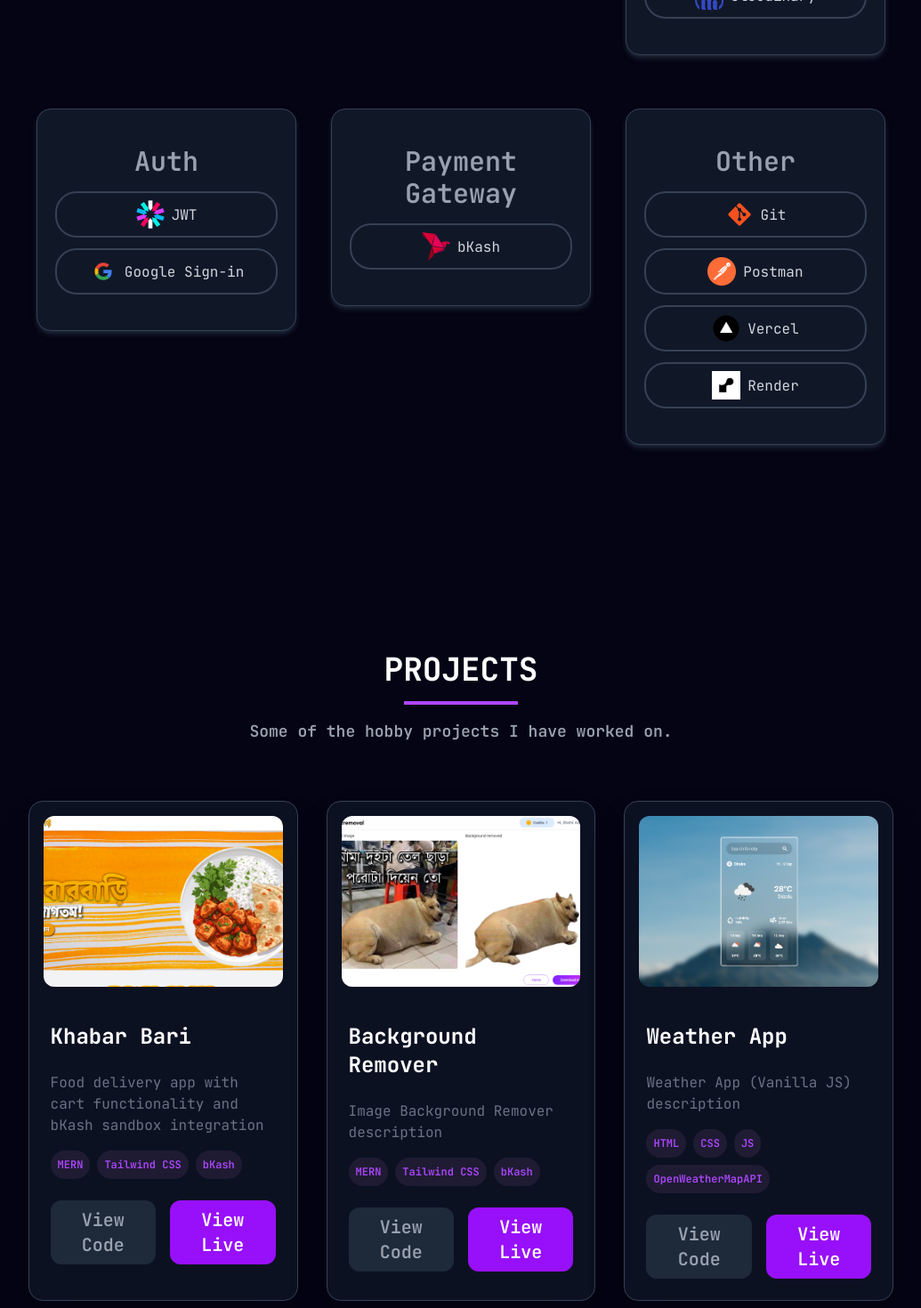
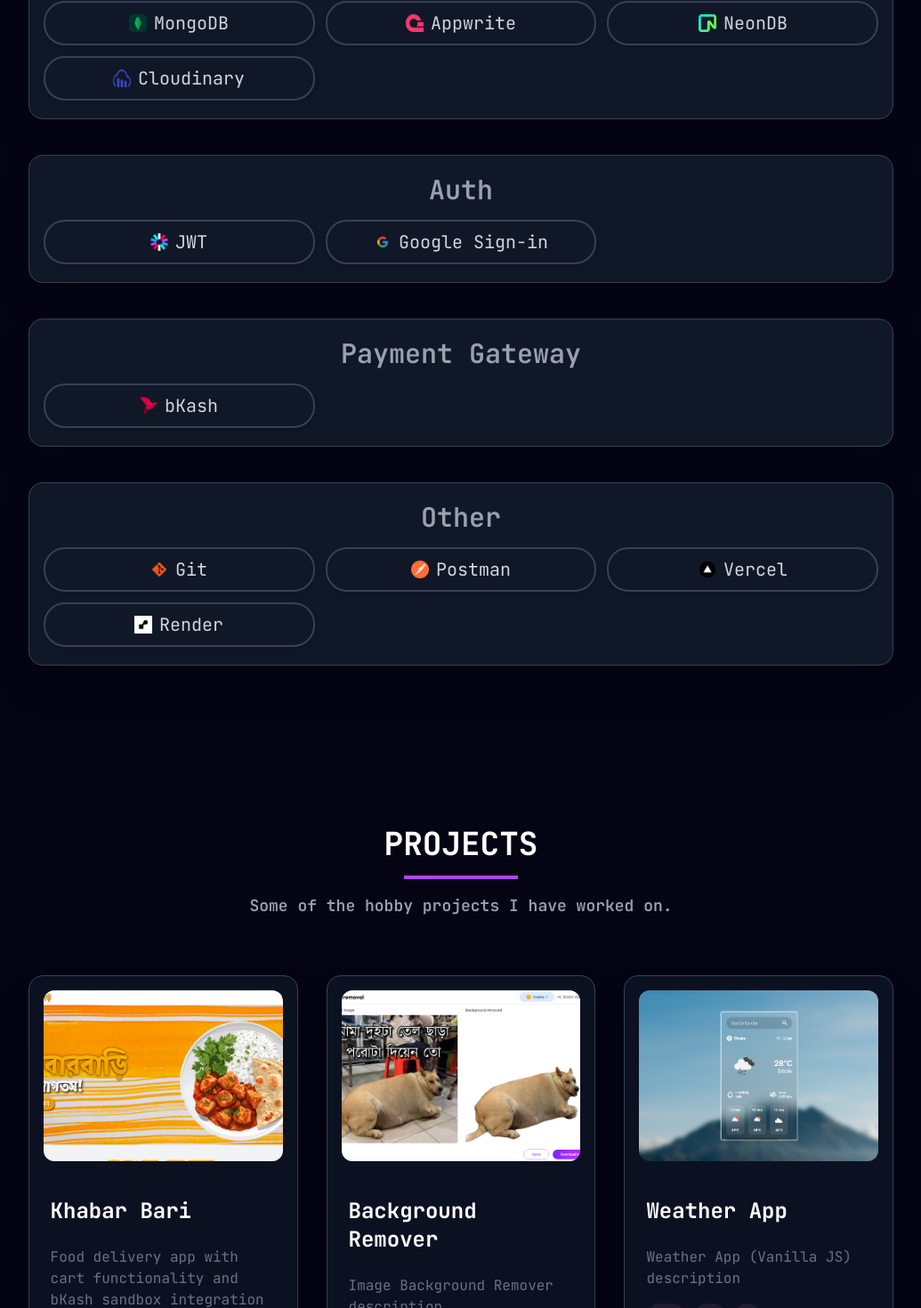
Before and after one commit to shahirsizan/portfolio-new, a React (Vite) app: page / in a window 1280 px wide. Shown: the part 1980-3450 px from the top of the page at 89% size, without its empty margins (122-1157 px from the left). Built offline with nearby package versions, Linux system fonts and the light colour scheme.

Commit message:
styles changed

```diff
--- a/src/components/Experience.jsx
+++ b/src/components/Experience.jsx
@@ -5,7 +5,7 @@
 	return (
 		<section
 			id="experience"
-			className="md:pt-24 py-8 lg:pb-24 px-[5vw] md:px-[8vw] lg:px-[12vw]"
+			className="md:pt-24 py-8 lg:pb-24 px-[5vw] md:px-[8vw] lg:px-[12vw] "
 		>
 			{/* TITLE */}
 			<div className="text-center mb-16">
@@ -18,14 +18,14 @@
 			{/* Container */}
 			<div
 				id="container"
-				className="grid grid-cols-1 xl:grid-cols-[1fr_3fr_1fr] gap-3"
+				className="grid grid-cols-1 xl:grid-cols-[1fr_4fr_1fr] gap-3"
 			>
 				{experiences.map((experience, idx) => (
 					// Content box
 					<div
 						key={idx}
 						id="content box"
-						className={`w-full xl:col-start-2 p-2 lg:p-4 rounded-2xl shadow-2xl border border-gray-700 bg-gray-900 backdrop-blur-md`}
+						className={`w-full xl:col-start-2 p-2 lg:p-4 rounded-2xl border border-gray-700 bg-gray-900 backdrop-blur-md shadow-2xl hover:shadow-purple-500/30`}
 					>
 						{/* Company Logo, name, role & date */}
 						<div className="flex items-center space-x-5">
--- a/src/components/Projects.jsx
+++ b/src/components/Projects.jsx
@@ -35,7 +35,7 @@
 					<div
 						key={project.id}
 						onClick={() => handleOpenModal(project)}
-						className="border border-gray-700 bg-gray-900/70 rounded-2xl shadow-2xl cursor-pointer hover:shadow-purple-500/30"
+						className="border border-gray-700 bg-gray-900/70 rounded-2xl shadow-2xl hover:shadow-purple-500/30"
 					>
 						{/* IMAGE */}
 						<div className="p-4 rounded-xl">
@@ -71,9 +71,9 @@
 									href={project.githubLink}
 									target="_blank"
 									rel="noopener noreferrer"
-									className="w-1/2 bg-gray-800 hover:bg-purple-800 text-gray-400 lg:px-6 lg:py-2 px-2 py-1 rounded-xl lg:text-xl text-sm font-semibold text-center"
+									className="w-1/2 bg-purple-600 hover:bg-purple-800 text-white lg:px-6 lg:py-2 px-2 py-1 rounded-xl lg:text-xl text-sm font-semibold text-center"
 								>
-									View Code
+									Github
 								</a>
 
 								<a
@@ -82,7 +82,7 @@
 									rel="noopener noreferrer"
 									className="w-1/2 bg-purple-600 hover:bg-purple-800 text-white lg:px-6 lg:py-2 px-2 py-1 rounded-xl lg:text-xl text-sm font-semibold text-center"
 								>
-									View Live
+									Live
 								</a>
 							</div>
 						</div>
@@ -91,11 +91,10 @@
 			</div>
 
 			{/* MODAL CONTAINER */}
-			{selectedProject && (
-				<div className="fixed top-0 right-0 bottom-0 left-0 z-50 flex items-center justify-center bg-black/80 p-4">
-					{/* CARD CONTAINER */}
-					<div className="bg-gray-900 rounded-xl shadow-2xl lg:w-full w-[90%] max-w-3xl overflow-hidden relative">
-						{/* CLOSE BUTTON */}
+			{/* {selectedProject && (
+				<div className="MODAL fixed top-0 right-0 bottom-0 left-0 z-50 flex items-center justify-center bg-black/80">
+
+					<div className="bg-gray-900 rounded-xl shadow-2xl w-[90%] max-w-3xl max-h-7/12 relative">
 						<div className="flex justify-end p-4">
 							<button
 								onClick={() => {
@@ -108,22 +107,19 @@
 						</div>
 
 						<div className="flex flex-col">
-							<div className="w-full flex justify-center bg-gray-900 px-4">
+							<div className="w-full flex justify-center bg-gray-900 px-3 ">
 								<img
 									src={selectedProject.image}
-									className="w-[95%] object-contain rounded-xl shadow-2xl"
+									className="w-full object-contain rounded-2xl overflow-hidden shadow-2xl"
 								/>
 							</div>
 
-							<div className="lg:p-8 p-6">
-								<h3 className="lg:text-3xl font-bold text-white mb-4 text-md">
+							<div className="lg:p-8 p-6">								<h3 className="text-2xl lg:text-3xl font-bold text-white mb-4 text-md">
 									{selectedProject.title}
 								</h3>
-
 								<p className="text-gray-400 mb-6 lg:text-base text-xs">
 									{selectedProject.description}
 								</p>
-
 								<div className="mb-6">
 									{selectedProject.tags.map((tag, index) => (
 										<span
@@ -137,16 +133,16 @@
 
 								<div className="flex gap-4">
 									<a
-										href={selectedProject.github}
+										href={selectedProject.githubLink}
 										target="_blank"
 										rel="noopener noreferrer"
-										className="w-1/2 bg-gray-800 hover:bg-purple-800 text-gray-400 lg:px-6 lg:py-2 px-2 py-1 rounded-xl lg:text-xl text-sm font-semibold text-center"
+										className="w-1/2 bg-purple-600 hover:bg-purple-800 text-white lg:px-6 lg:py-2 px-2 py-1 rounded-xl lg:text-xl text-sm font-semibold text-center"
 									>
 										View Code
 									</a>
 
 									<a
-										href={selectedProject.webapp}
+										href={selectedProject.liveLink}
 										target="_blank"
 										rel="noopener noreferrer"
 										className="w-1/2 bg-purple-600 hover:bg-purple-800 text-white lg:px-6 lg:py-2 px-2 py-1 rounded-xl lg:text-xl text-sm font-semibold text-center"
@@ -158,7 +154,7 @@
 						</div>
 					</div>
 				</div>
-			)}
+			)} */}
 		</section>
 	);
 };
--- a/src/components/Skills.jsx
+++ b/src/components/Skills.jsx
@@ -5,7 +5,7 @@
 	return (
 		<section
 			id="skills"
-			className="md:pt-24 py-8 lg:pb-24 px-[5vw] md:px-[8vw] lg:px-[12vw]"
+			className="md:pt-16 py-8 lg:pb-16 px-[5vw] md:px-[8vw] lg:px-[12vw]"
 		>
 			{/*  TITLE */}
 			<div className="text-center">
@@ -22,24 +22,26 @@
 				{SkillsInfo.map((category) => (
 					<div
 						key={category.title}
-						className="bg-gray-900 px-3 md:px-5 py-6 md:py-10 mb-10 w-full xl:w-[30%] rounded-2xl border border-gray-700 shadow-gray-800 shadow-md"
+						className="CONTAINER bg-gray-900 px-2 md:px-4 py-3 md:py-5 mb-5 w-full rounded-2xl border border-gray-700 shadow-2xl hover:shadow-purple-500/30"
 					>
-						<h3 className="text-2xl lg:text-3xl sm:text-3xl font-semibold text-gray-400 mb-4 text-center">
+						{/* CONTAINER TITLE */}
+						<h3 className="text-xl lg:text-2xl xl:text-3xl font-semibold text-gray-400 mb-4 text-center">
 							{category.title}
 						</h3>
 
-						{/* SKILLS INNER BOXES */}
-						<div className="grid md:grid-cols-3 xl:grid-cols-1 gap-2 xl:gap-3 w-full">
+						{/* INNER-CONTAINER */}
+						<div className="INNER-CONTAINER grid sm:grid-cols-2 md:grid-cols-3 xl:grid-cols-3 gap-2 xl:gap-3 w-full">
 							{category.skills.map((skill) => (
+								// EACH OF THE SKILLS
 								<div
 									key={skill.name}
-									className="flex items-center justify-center space-x-2 bg-transparent border-2 border-gray-700 rounded-3xl py-2 px-2 sm:py-2 sm:px-2 text-center"
+									className="SKILL flex items-center justify-center space-x-2 bg-transparent border-2 border-gray-700 rounded-3xl py-2 px-2 sm:py-2 sm:px-2 text-center shadow-md hover:shadow-purple-500/30 transition-all duration-300"
 								>
 									<img
 										src={skill.logo}
-										className="w-6 h-6 sm:w-8 sm:h-8"
+										className="w-4 h-4 lg:w-5 lg:h-5"
 									/>
-									<span className="text-xs xl:text-[16px] text-gray-300">
+									<span className="max-[400px]:text-sm text-md md:text-[16px] xl:text-[20px] text-gray-300">
 										{skill.name}
 									</span>
 								</div>
```
